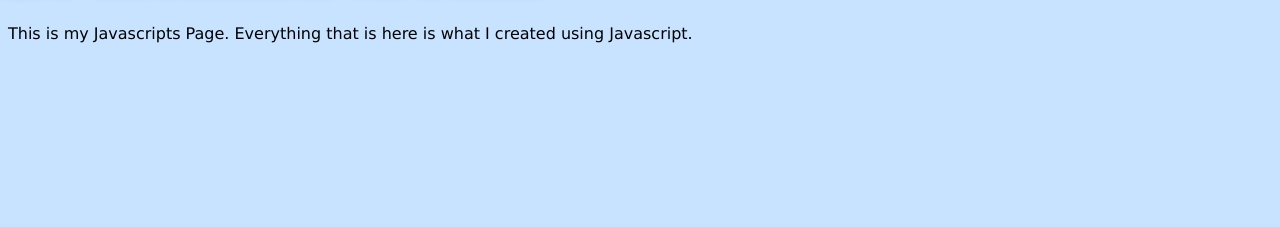
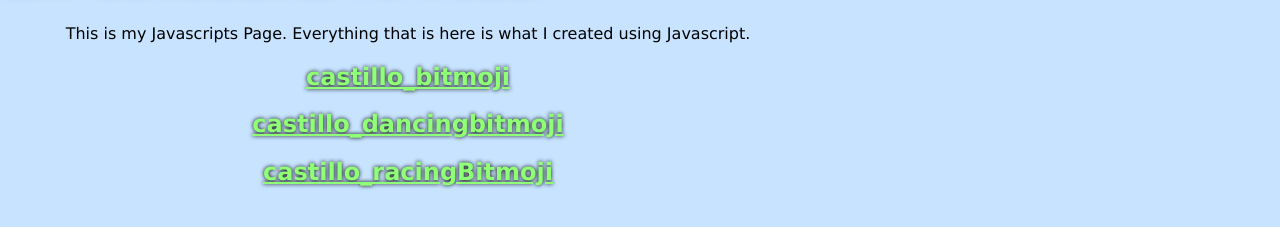
Before and after one commit to DevinCastillo5/DevinCastillo5.github.io, a plain HTML site: page javascripts.html in a window 1280 px wide. Shown: the part 435-662 px from the top of the page. Drawn offline with Linux system fonts and the light colour scheme; a script that the page names is missing.

Commit message:
Add files via upload

```diff
--- a/javascripts.html
+++ b/javascripts.html
@@ -29,6 +29,9 @@
             <p>
                 This is my Javascripts Page. Everything that is here is what I created using Javascript.
             </p>
+            <h2><a href="https://www.khanacademy.org/computer-programming/castillo_bitmoji/6176497234395136" class="khanlinks">castillo_bitmoji</a></h2><script src="https://www.khanacademy.org/computer-programming/castillo_bitmoji/6176497234395136/embed.js?editor=no&buttons=no&author=no&embed=yes"></script>
+            <h2><a href="https://www.khanacademy.org/computer-programming/castillo_dancingbitmoji/6630672896409600" class="khanlinks">castillo_dancingbitmoji</a></h2><script src="https://www.khanacademy.org/computer-programming/castillo_dancingbitmoji/6630672896409600/embed.js?editor=no&buttons=no&author=no&embed=yes"></script>
+            <h2><a href="https://www.khanacademy.org/computer-programming/castillo_racingbitmoji/5448172635471872" class="khanlinks">castillo_racingBitmoji</a></h2><script src="https://www.khanacademy.org/computer-programming/castillo_racingbitmoji/5448172635471872/embed.js?editor=no&buttons=no&author=no&embed=yes"></script>
         </div>
     </body>
 </html>
--- a/style.css
+++ b/style.css
@@ -70,6 +70,7 @@ hr {
 #jscontent {
     width: 800px;
     clear: both;
+    text-align: center;
 }
 
 #aboutcontent {
@@ -115,3 +116,8 @@ hr {
     margin-top: 30px;
     margin-bottom: 30px;
 }
+
+.khanlinks {
+    color: #8fff75;
+    filter: drop-shadow(0px 0px 2px black);
+}
```
Also changed, not shown: rdr2.jpg (added).
